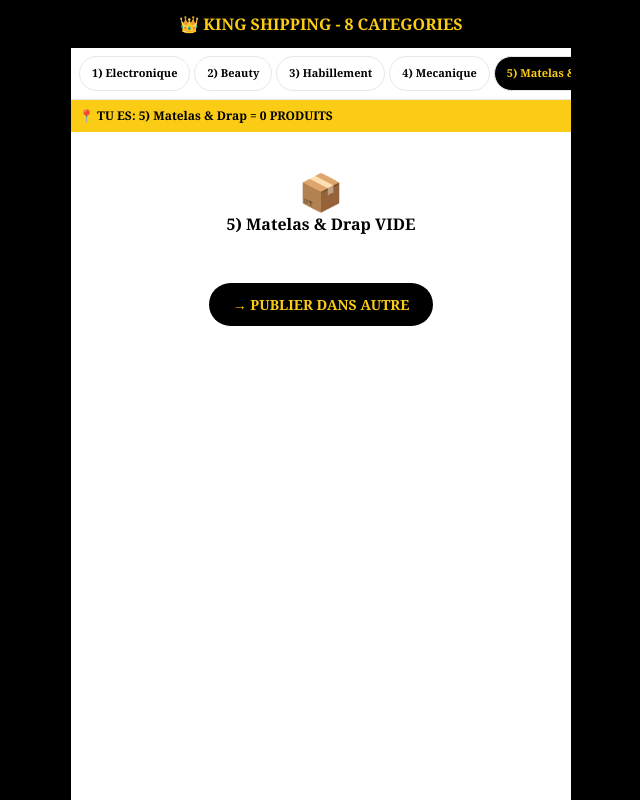
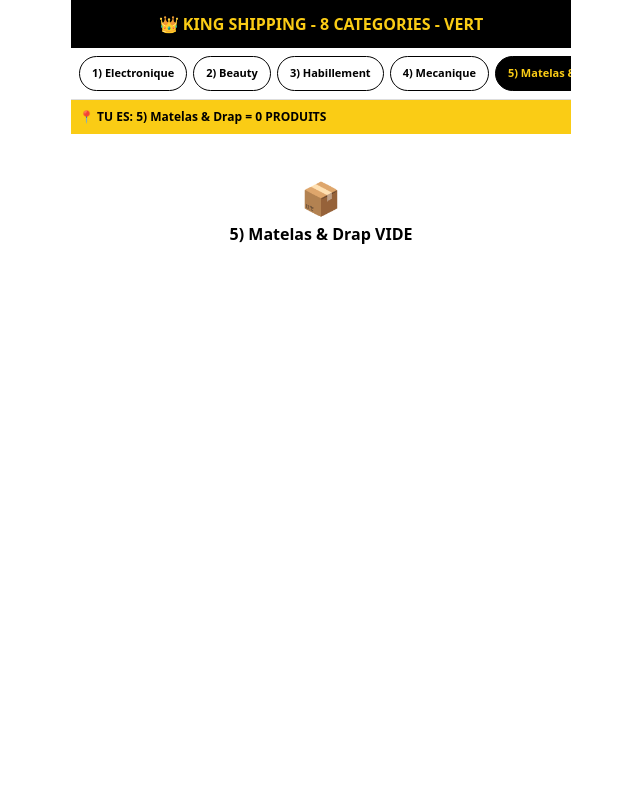
Before and after one commit to nakategeeugene3-cell/nakatege, a Next.js app: page / in a window 1280 px wide. Both pictures are taken after a click on the button "5) Matelas & Drap". Shown: the whole page, without its empty margins (319-959 px from the left). Built offline with nearby package versions, Linux system fonts and the light colour scheme.

Commit message:
KING FIX 3 ERREURS: globals.css + supprime storefront + lib/catalog

```diff
--- a/app/admin/page.tsx
+++ b/app/admin/page.tsx
@@ -1,2 +1 @@
-"use client"
-export default function Admin(){ return <div className="min-h-screen bg-black text-white p-6 text-center max-w-[500px] mx-auto"><h1 className="text-yellow-400 font-black text-xl">👑 ADMIN AUTRE</h1><p className="mt-4 text-sm">Admin OK - On ajoutera publication après</p><a href="/" className="block mt-8 bg-yellow-400 text-black py-3 rounded-xl font-black">← Retour</a></div> }
+export default function Admin(){ return <div style={{padding:24,textAlign:"center",maxWidth:500,margin:"0 auto"}}><h1>ADMIN OK</h1><a href="/">Retour</a></div> }
--- a/app/globals.css
+++ b/app/globals.css
@@ -1,78 +1,4 @@
 @tailwind base;
 @tailwind components;
 @tailwind utilities;
-
-:root {
-  color-scheme: dark;
-  --background: #000000;
-  --foreground: #f4f0e6;
-  --gold: #ffd700;
-  --muted: #9b988f;
-}
-
-* {
-  box-sizing: border-box;
-}
-
-html {
-  scroll-behavior: smooth;
-}
-
-body {
-  background: var(--background);
-  color: var(--foreground);
-  font-family: Georgia, "Times New Roman", serif;
-  margin: 0;
-}
-
-button,
-input,
-select,
-textarea {
-  font: inherit;
-}
-
-button,
-a,
-input,
-select,
-textarea {
-  -webkit-tap-highlight-color: transparent;
-}
-
-::selection {
-  background: var(--gold);
-  color: #000;
-}
-
-.gold-rule {
-  background: linear-gradient(90deg, transparent, #ffd700 18%, #ffd700 82%, transparent);
-  height: 1px;
-}
-
-.product-image {
-  background-position: center;
-  background-size: cover;
-  transition: transform 500ms cubic-bezier(0.2, 0.7, 0.2, 1);
-}
-
-.product-card:hover .product-image {
-  transform: scale(1.045);
-}
-
-@keyframes reveal {
-  from { opacity: 0; transform: translateY(12px); }
-  to { opacity: 1; transform: translateY(0); }
-}
-
-.reveal {
-  animation: reveal 550ms ease both;
-}
-
-@media (prefers-reduced-motion: reduce) {
-  *, *::before, *::after {
-    animation-duration: 0.01ms !important;
-    scroll-behavior: auto !important;
-    transition-duration: 0.01ms !important;
-  }
-}
+body { margin:0; background:#fff; color:#000; }
--- a/app/layout.tsx
+++ b/app/layout.tsx
@@ -1,4 +1,5 @@
-import type { Metadata } from "next";
 import "./globals.css";
-export const metadata: Metadata = { title: "KING SHIPPING", description: "Luxe livré chez vous" };
-export default function RootLayout({ children }: { children: React.ReactNode }) { return (<html lang="fr"><body>{children}</body></html>); }
+export const metadata = { title: "KING SHIPPING", description: "Luxe livre chez vous" };
+export default function RootLayout({ children }: { children: React.ReactNode }) {
+  return (<html lang="fr"><body>{children}</body></html>);
+}
--- a/app/page.tsx
+++ b/app/page.tsx
@@ -1,39 +1,36 @@
 "use client"
 import { useState } from "react"
-const CATS = ["1) Electronique","2) Beauty","3) Habillement","4) Mecanique","5) Matelas & Drap","6) Accessoire Sport et Sante","7) Construction & Securite","8) Autre"]
+const CATS = ["1) Electronique","2) Beauty","3) Habillement","4) Mecanique","5) Matelas & Drap","6) Accessoire Sport et Sante","7) Construction & Securite","8) Autre"] as const
 const PRODUCTS = [
   {id:1,name:"Toyota Corolla 2018",cat:"4) Mecanique",price:8500,img:"https://picsum.photos/seed/corolla/400/400"},
   {id:2,name:"VW Golf 7 2018",cat:"4) Mecanique",price:8000,img:"https://picsum.photos/seed/golf/400/400"},
-  {id:3,name:"BMW Serie 3 2017",cat:"4) Mecanique",price:11000,img:"https://picsum.photos/seed/bmw/400/400"},
-  {id:4,name:"Bajaj Boxer 150",cat:"4) Mecanique",price:1100,img:"https://picsum.photos/seed/boxer/400/400"},
-  {id:5,name:"iPhone 15 Pro Max",cat:"1) Electronique",price:1199,img:"https://picsum.photos/seed/iphone/400/400"},
-  {id:6,name:"Frigo Samsung 200L",cat:"1) Electronique",price:450,img:"https://picsum.photos/seed/frigo/400/400"},
-  {id:7,name:"Dior Sauvage 100ml",cat:"2) Beauty",price:95,img:"https://picsum.photos/seed/dior/400/400"},
-  {id:8,name:"Robe Ankara Femme",cat:"3) Habillement",price:35,img:"https://picsum.photos/seed/ankara/400/400"},
+  {id:3,name:"Bajaj Boxer 150",cat:"4) Mecanique",price:1100,img:"https://picsum.photos/seed/boxer/400/400"},
+  {id:4,name:"iPhone 15 Pro Max",cat:"1) Electronique",price:1199,img:"https://picsum.photos/seed/iphone/400/400"},
+  {id:5,name:"Dior Sauvage 100ml",cat:"2) Beauty",price:95,img:"https://picsum.photos/seed/dior/400/400"},
+  {id:6,name:"Robe Ankara Femme",cat:"3) Habillement",price:35,img:"https://picsum.photos/seed/ankara/400/400"},
 ]
 export default function Page(){
-  const [cat,setCat]=useState("1) Electronique")
-  const filtered = PRODUCTS.filter(p=>p.cat===cat)
+  const [cat,setCat]=useState<string>(CATS[0])
+  const filtered = PRODUCTS.filter((p)=>p.cat===cat)
   return(
-    <div className="min-h-screen bg-white text-black max-w-[500px] mx-auto">
-      <div className="bg-black text-yellow-400 p-3 font-black text-center">👑 KING SHIPPING - 8 CATEGORIES</div>
-      <div className="flex gap-1 overflow-x-auto p-2 bg-white sticky top-0 border-b z-10">
-        {CATS.map(c=>(
-          <button key={c} onClick={()=>setCat(c)} className={`whitespace-nowrap px-3 py-2 rounded-full text-[11px] font-black border ${cat===c?"bg-black text-yellow-400":"bg-white"}`}>{c}</button>
+    <div style={{maxWidth:500,margin:"0 auto",background:"#fff",minHeight:"100vh"}}>
+      <div style={{background:"#000",color:"#facc15",padding:12,textAlign:"center",fontWeight:900}}>👑 KING SHIPPING - 8 CATEGORIES - VERT</div>
+      <div style={{display:"flex",gap:6,overflowX:"auto",padding:8,borderBottom:"1px solid #ddd"}}>
+        {CATS.map((c:string)=>(
+          <button key={c} onClick={()=>setCat(c)} style={{whiteSpace:"nowrap",padding:"8px 12px",borderRadius:20,fontSize:11,fontWeight:900,border:"1px solid #000",background:cat===c?"#000":"#fff",color:cat===c?"#facc15":"#000"}}>{c}</button>
         ))}
       </div>
-      <div className="bg-yellow-400 text-black p-2 text-xs font-bold">📍 TU ES: {cat} = {filtered.length} PRODUITS</div>
-      <div className="grid grid-cols-2 gap-1 bg-gray-200">
-        {filtered.map(p=>(
-          <div key={p.id} className="bg-white p-2">
-            <img src={p.img} className="w-full h-32 object-cover rounded" alt={p.name}/>
-            <p className="text-xs font-bold mt-1">{p.name}</p>
-            <p className="font-black">$ {p.price}</p>
+      <div style={{background:"#facc15",padding:8,fontSize:12,fontWeight:700}}>📍 TU ES: {cat} = {filtered.length} PRODUITS</div>
+      <div style={{display:"grid",gridTemplateColumns:"1fr 1fr",gap:4,background:"#e5e7eb"}}>
+        {filtered.map((p)=>(
+          <div key={p.id} style={{background:"#fff",padding:8}}>
+            <img src={p.img} style={{width:"100%",height:128,objectFit:"cover",borderRadius:8}} alt={p.name}/>
+            <p style={{fontSize:12,fontWeight:700,marginTop:4}}>{p.name}</p>
+            <p style={{fontWeight:900}}>$ {p.price}</p>
           </div>
         ))}
       </div>
-      {filtered.length===0 && <div className="p-10 text-center bg-white"><p className="text-4xl">📦</p><p className="font-bold">{cat} VIDE</p></div>}
-      <div className="p-4 text-center"><a href="/admin" className="bg-black text-yellow-400 px-6 py-3 rounded-full font-black text-sm">→ PUBLIER DANS AUTRE</a></div>
+      {filtered.length===0 && <div style={{padding:40,textAlign:"center"}}><p style={{fontSize:32}}>📦</p><p style={{fontWeight:700}}>{cat} VIDE</p></div>}
     </div>
   )
 }
```
Also changed, not shown: lib/catalog.ts (deleted, +0 -21 lines).
